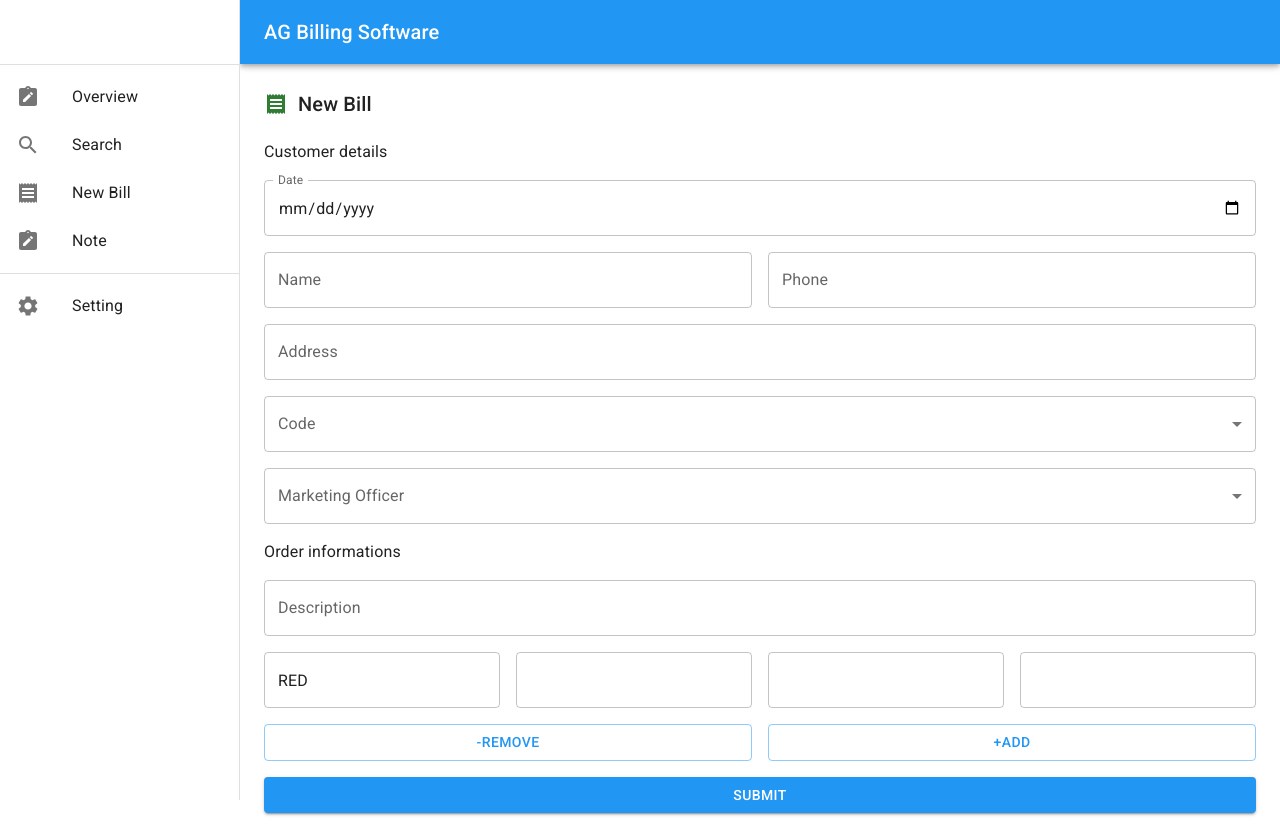
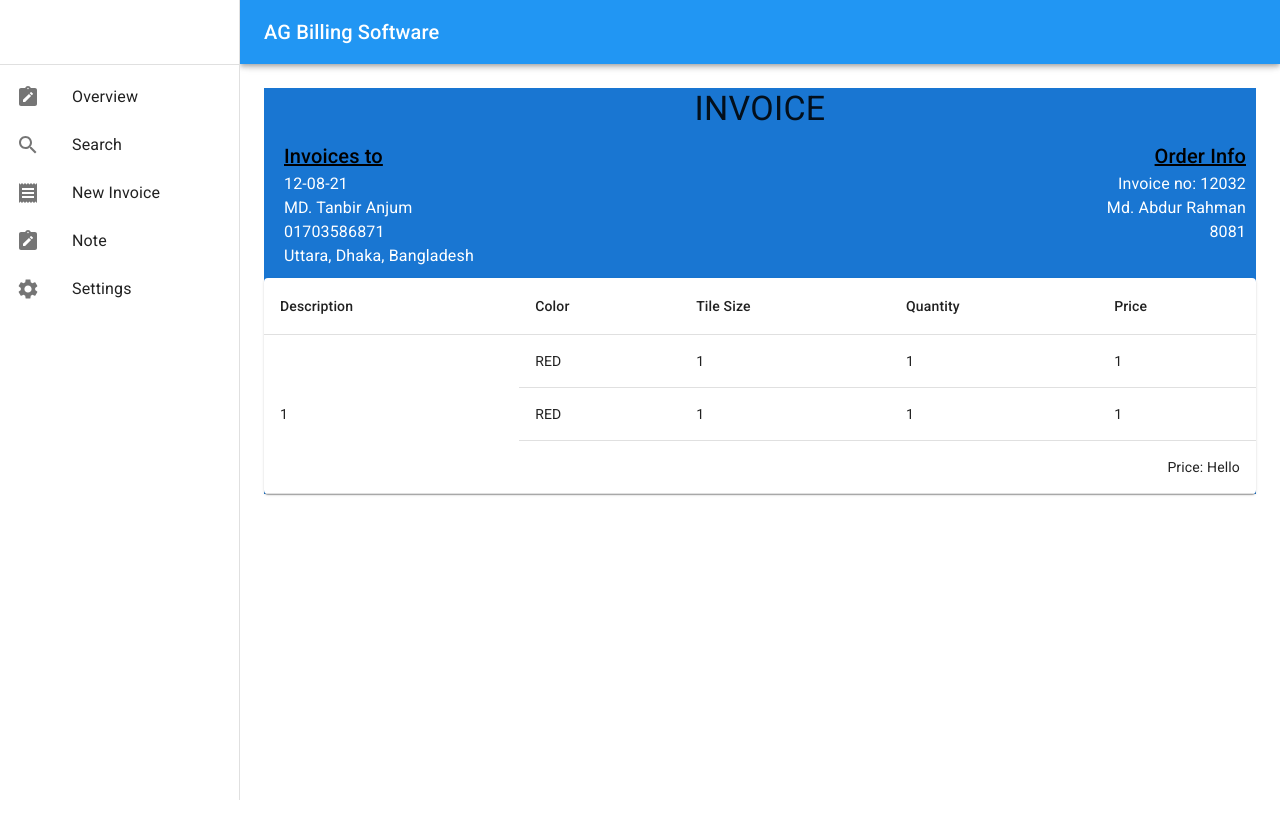
Before and after one commit to tanbiranjum/billing-management, a React (Create React App) app: page /preview in a window 1280 px wide. After the commit the page ends 800 px from the top, so only its background shows below. Built offline with nearby package versions, Linux system fonts and the light colour scheme.

Commit message:
router added with refactor coding

```diff
--- a/package.json
+++ b/package.json
@@ -10,7 +10,7 @@
     "@fontsource/roboto": "^4.5.1",
     "@mui/icons-material": "^5.1.0",
     "@mui/lab": "^5.0.0-alpha.54",
-    "@mui/material": "^5.1.0",
+    "@mui/material": "^5.2.7",
     "@mui/styles": "^5.1.0",
     "@testing-library/jest-dom": "^5.11.4",
     "@testing-library/react": "^11.1.0",
@@ -20,6 +20,7 @@
     "formik": "^2.2.9",
     "react": "^17.0.2",
     "react-dom": "^17.0.2",
+    "react-router-dom": "^6.2.1",
     "react-scripts": "4.0.3",
     "web-vitals": "^1.0.1",
     "yup": "^0.32.11"
--- a/src/App.js
+++ b/src/App.js
@@ -1,8 +1,10 @@
 import { Box, CssBaseline, Drawer, Toolbar } from '@mui/material'
 import DrawerComponent from './components/DrawerComponent'
 import { useState } from 'react'
-import BillForm from './pages/billForm'
+import BillForm from './pages/BillForm'
+import InvoiceUI from './pages/InvoiceUI'
 import AppBarUI from './components/AppBar'
+import { Routes, Route } from 'react-router-dom'
 
 const drawerWidth = 240
 
@@ -67,7 +69,10 @@ function App() {
           }}
         >
           <Toolbar />
-          <BillForm />
+          <Routes>
+            <Route path="/" element={<BillForm />} />
+            <Route path="/preview" element={<InvoiceUI />} />
+          </Routes>
         </Box>
       </Box>
     </div>
--- a/src/components/DrawerComponent.js
+++ b/src/components/DrawerComponent.js
@@ -1,49 +1,72 @@
-import { Divider, List, ListItem, ListItemIcon, ListItemText, Toolbar } from '@mui/material'
+import {
+  Divider,
+  List,
+  ListItem,
+  ListItemIcon,
+  ListItemText,
+  Toolbar,
+} from '@mui/material'
 import ReceiptIcon from '@mui/icons-material/Receipt'
 import NoteAltIcon from '@mui/icons-material/NoteAlt'
 import SettingsIcon from '@mui/icons-material/Settings'
 import SearchIcon from '@mui/icons-material/Search'
+import { useNavigate } from 'react-router-dom'
 
-const DrawerComponent = () => (
+const DrawerComponent = () => {
+  const navigate = useNavigate()
+
+  const itemList = [
+    {
+      text: 'Overview',
+      icon: <NoteAltIcon />,
+      path: '/',
+    },
+    {
+      text: 'Search',
+      icon: <SearchIcon />,
+      path: '/search',
+    },
+    {
+      text: 'New Invoice',
+      icon: <ReceiptIcon />,
+      path: '/new-invoice',
+    },
+    {
+      text: 'Note',
+      icon: <NoteAltIcon />,
+      path: '/note',
+    },
+    {
+      text: 'Settings',
+      icon: <SettingsIcon />,
+      path: '/settings',
+    },
+  ]
+
+  const handleRoute = (path) => {
+    navigate(path)
+  }
+
+  return (
     <div>
       <Toolbar />
       <Divider />
       <List>
-      <ListItem button key="Overview">
-        <ListItemIcon>
-          <NoteAltIcon />
-        </ListItemIcon>
-        <ListItemText primary="Overview" />
+        {itemList.map((item, index) => (
+          <ListItem
+            onClick={() => {
+              handleRoute(item.path)
+            }}
+            button
+            key={index}
+          >
+            <ListItemIcon>{item.icon}</ListItemIcon>
+            <ListItemText primary={item.text} />
           </ListItem>
-      <ListItem button key="Search">
-        <ListItemIcon>
-          <SearchIcon />
-        </ListItemIcon>
-        <ListItemText primary="Search" />
-      </ListItem>
-      <ListItem button key="New Bill">
-        <ListItemIcon>
-          <ReceiptIcon />
-        </ListItemIcon>
-        <ListItemText primary="New Bill" />
-      </ListItem>
-      <ListItem button key="Note">
-        <ListItemIcon>
-          <NoteAltIcon />
-        </ListItemIcon>
-        <ListItemText primary="Note" />
-      </ListItem>
-    </List>
-    <Divider />
-    <List>
-      <ListItem button key="Setting">
-        <ListItemIcon>
-          <SettingsIcon />
-        </ListItemIcon>
-        <ListItemText primary="Setting" />
-      </ListItem>
+        ))}
       </List>
     </div>
   )
+}
 
 export default DrawerComponent
--- a/src/index.js
+++ b/src/index.js
@@ -4,6 +4,7 @@ import App from './App'
 import reportWebVitals from './reportWebVitals'
 import { ThemeProvider } from '@mui/material'
 import theme from './theme'
+import { BrowserRouter as Router } from 'react-router-dom'
 
 import '@fontsource/roboto/300.css'
 import '@fontsource/roboto/400.css'
@@ -13,7 +14,9 @@ import '@fontsource/roboto/700.css'
 ReactDOM.render(
   <React.StrictMode>
     <ThemeProvider theme={theme}>
-      <App />
+      <Router>
+        <App />
+      </Router>
     </ThemeProvider>
   </React.StrictMode>,
   document.getElementById('root')
--- /dev/null
+++ b/src/pages/InvoiceUI.js
@@ -0,0 +1,148 @@
+import {
+  Box,
+  CssBaseline,
+  Grid,
+  Paper,
+  Table,
+  TableBody,
+  TableCell,
+  TableContainer,
+  TableHead,
+  TableRow,
+  Typography,
+} from '@mui/material'
+
+import { useLocation } from 'react-router-dom'
+
+import { makeStyles } from '@mui/styles'
+
+const useStyles = makeStyles({
+  invoiceMargin: {
+    marginLeft: '10px',
+    color: '#ffff',
+    padding: '10px',
+  },
+  headline: {
+    color: 'black',
+    textDecoration: 'underline',
+  },
+})
+
+const value = {
+  name: 'MD. Tanbir Anjum',
+  phone: '01703586871',
+  address: 'Uttara, Dhaka, Bangladesh',
+  date: '12-08-21',
+  code: '8081',
+  marketingOfficer: 'Md. Abdur Rahman',
+  description: 'Salimullah incorporation Rahman tiles hello i am Rahman',
+  products: [
+    {
+      id: Date.now(),
+      color: 'RED',
+      quantity: '',
+      tileSize: '',
+      rate: '',
+    },
+  ],
+  price: 0,
+}
+
+const InvoiceUI = (props) => {
+  const classes = useStyles()
+  const { state } = useLocation()
+  return (
+    <div>
+      <CssBaseline />
+      <Box
+        sx={{
+          width: '100%',
+          height: '100%',
+          backgroundColor: 'primary.dark',
+        }}
+      >
+        <Typography variant="h4" align="center">
+          INVOICE
+        </Typography>
+        <Grid container justifyContent="space-between">
+          <Grid item xs={3} className={classes.invoiceMargin}>
+            <Typography
+              variant="h6"
+              display="block"
+              className={classes.headline}
+            >
+              Invoices to
+            </Typography>
+            <Typography variant="p" display="block">
+              {value.date}
+            </Typography>
+            <Typography variant="p" display="block">
+              {value.name}
+            </Typography>
+            <Typography variant="p" display="block">
+              {value.phone}
+            </Typography>
+            <Typography variant="p" display="block">
+              {value.address}
+            </Typography>
+          </Grid>
+          <Grid item xs={3} className={classes.invoiceMargin}>
+            <Typography
+              variant="h6"
+              display="block"
+              align="right"
+              className={classes.headline}
+            >
+              Order Info
+            </Typography>
+            <Typography variant="p" display="block" align="right">
+              Invoice no: 12032
+            </Typography>
+            <Typography variant="p" display="block" align="right">
+              {value.marketingOfficer}
+            </Typography>
+            <Typography variant="p" display="block" align="right">
+              {value.code}
+            </Typography>
+          </Grid>
+        </Grid>
+        <TableContainer component={Paper}>
+          <Table aria-label="simple-table">
+            <TableHead>
+              <TableRow>
+                <TableCell>Description</TableCell>
+                <TableCell>Color</TableCell>
+                <TableCell>Tile Size</TableCell>
+                <TableCell>Quantity</TableCell>
+                <TableCell>Price</TableCell>
+              </TableRow>
+            </TableHead>
+            <TableBody>
+              <TableRow>
+                <TableCell rowSpan={6}>1</TableCell>
+                <TableCell>RED</TableCell>
+                <TableCell>1</TableCell>
+                <TableCell>1</TableCell>
+                <TableCell>1</TableCell>
+              </TableRow>
+              <TableRow>
+                <TableCell>RED</TableCell>
+                <TableCell>1</TableCell>
+                <TableCell>1</TableCell>
+                <TableCell>1</TableCell>
+              </TableRow>
+              <TableRow>
+                <TableCell colSpan={5} align="right">
+                  Price: Hello
+                </TableCell>
+              </TableRow>
+            </TableBody>
+          </Table>
+        </TableContainer>
+      </Box>
+      {console.log(state)}
+    </div>
+  )
+}
+
+export default InvoiceUI
--- a/src/pages/billForm.js
+++ b/src/pages/billForm.js
@@ -6,6 +6,7 @@ import SelectWrapper from '../components/FormsUI/Select'
 import DateTimePicker from '../components/FormsUI/DateTimePicker'
 import { Formik, Form, Field, FieldArray } from 'formik'
 import FORM_VALIDATION from '../validation/formValidation'
+import { useNavigate } from 'react-router-dom'
 
 const INITIAL_FORM_STATE = {
   name: '',
@@ -28,7 +29,10 @@ const INITIAL_FORM_STATE = {
 }
 
 const BillForm = () => {
-  // const handleSubmit = () => {}
+  const navigate = useNavigate()
+  const handleSubmit = (value) => {
+    navigate('/preview', { state: value })
+  }
 
   return (
     <Grid container direction="column">
@@ -45,9 +49,9 @@ const BillForm = () => {
       <Grid container item>
         <Formik
           initialValues={{ ...INITIAL_FORM_STATE }}
-          validationSchema={FORM_VALIDATION}
+          // validationSchema={FORM_VALIDATION}
           onSubmit={(value) => {
-            console.log(value)
+            handleSubmit(value)
           }}
         >
           <Form>
--- a/src/pages/invoice.js
+++ /dev/null
@@ -1,5 +0,0 @@
-const invoice = () => {
-  return <div>Hello World</div>
-}
-
-export default invoice
```
Also changed, not shown: src/routes/router.js (added, +19 -0 lines), 2 other files (tests, documents, lock files or other folders). Lines whose indentation alone changed are shown as unchanged.
